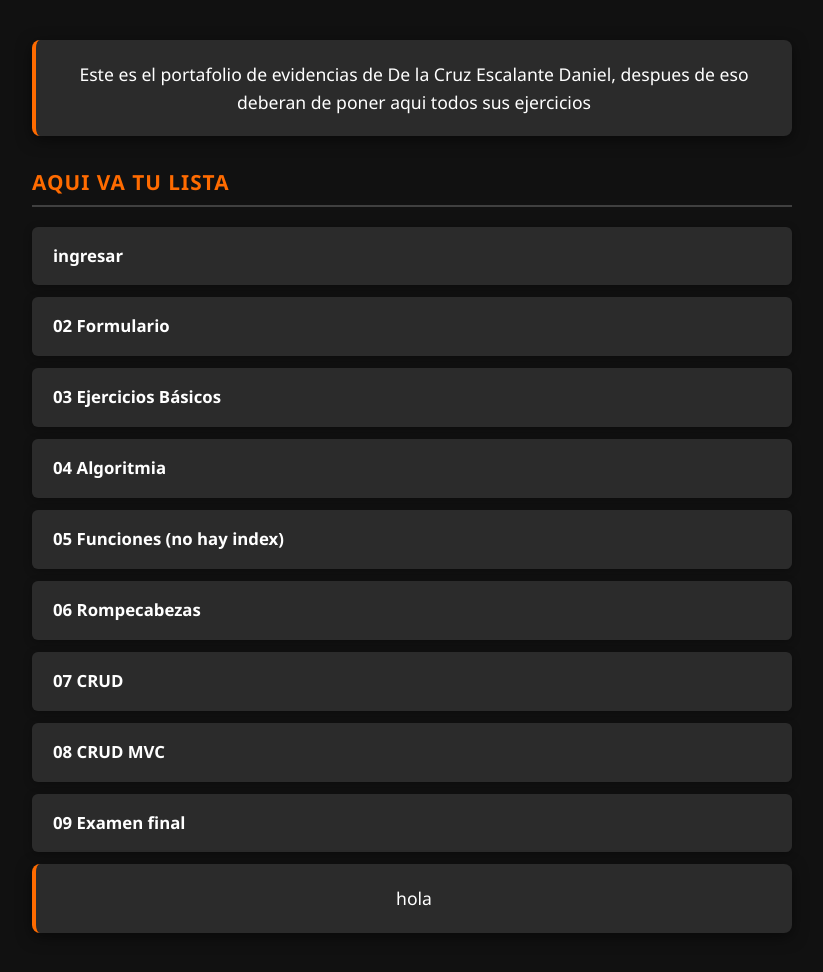
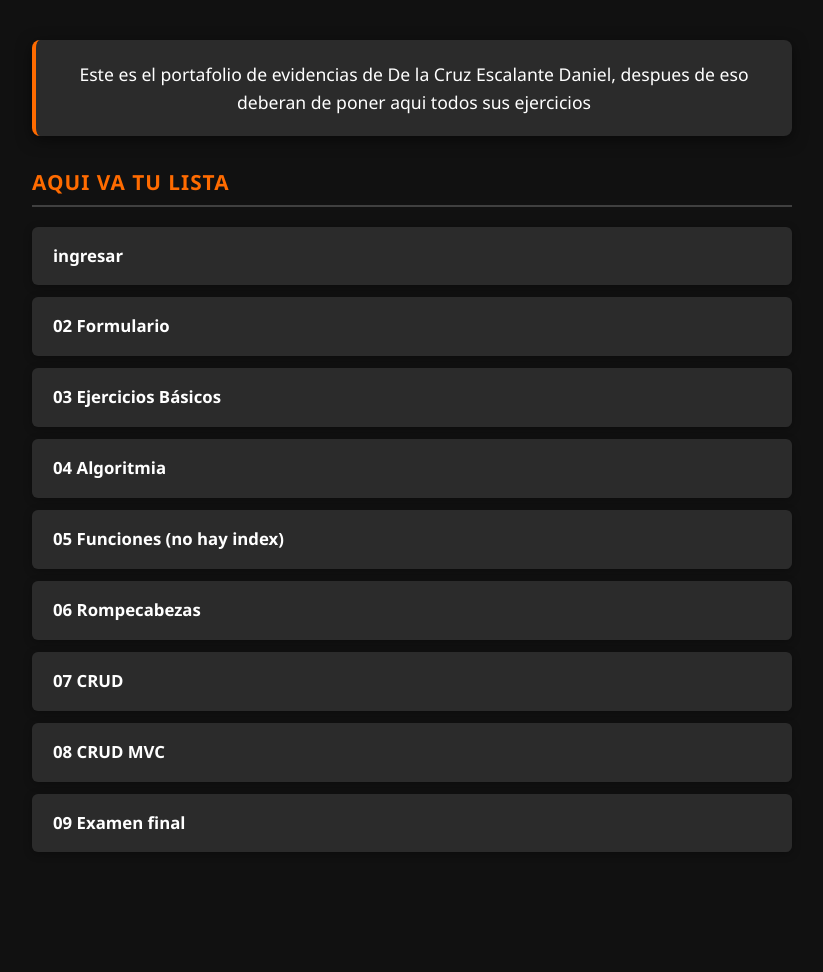
Before and after one commit to DelaCruzEscalanteDaniel/4IV8_Apppat_Appmat_DelaCruz, a website: page index.html in a window 1280 px wide. Shown: the whole page, without its empty margins (228-1051 px from the left). After the commit the page ends 904 px from the top, so only its background shows below. Drawn offline with Linux system fonts and the light colour scheme.

Commit message:
espero ya

```diff
--- a/index.html
+++ b/index.html
@@ -115,6 +115,5 @@ a:active {
     <a href="./07CRUD/public/index.html">07 CRUD</a>
     <a href="./08CRUDMVC/public/index.html">08 CRUD MVC</a>
     <a href="./ExamenJimmy/public/index.html">09 Examen  final</a>
-    <p> hola </p>
 </body>
 </html>
```
